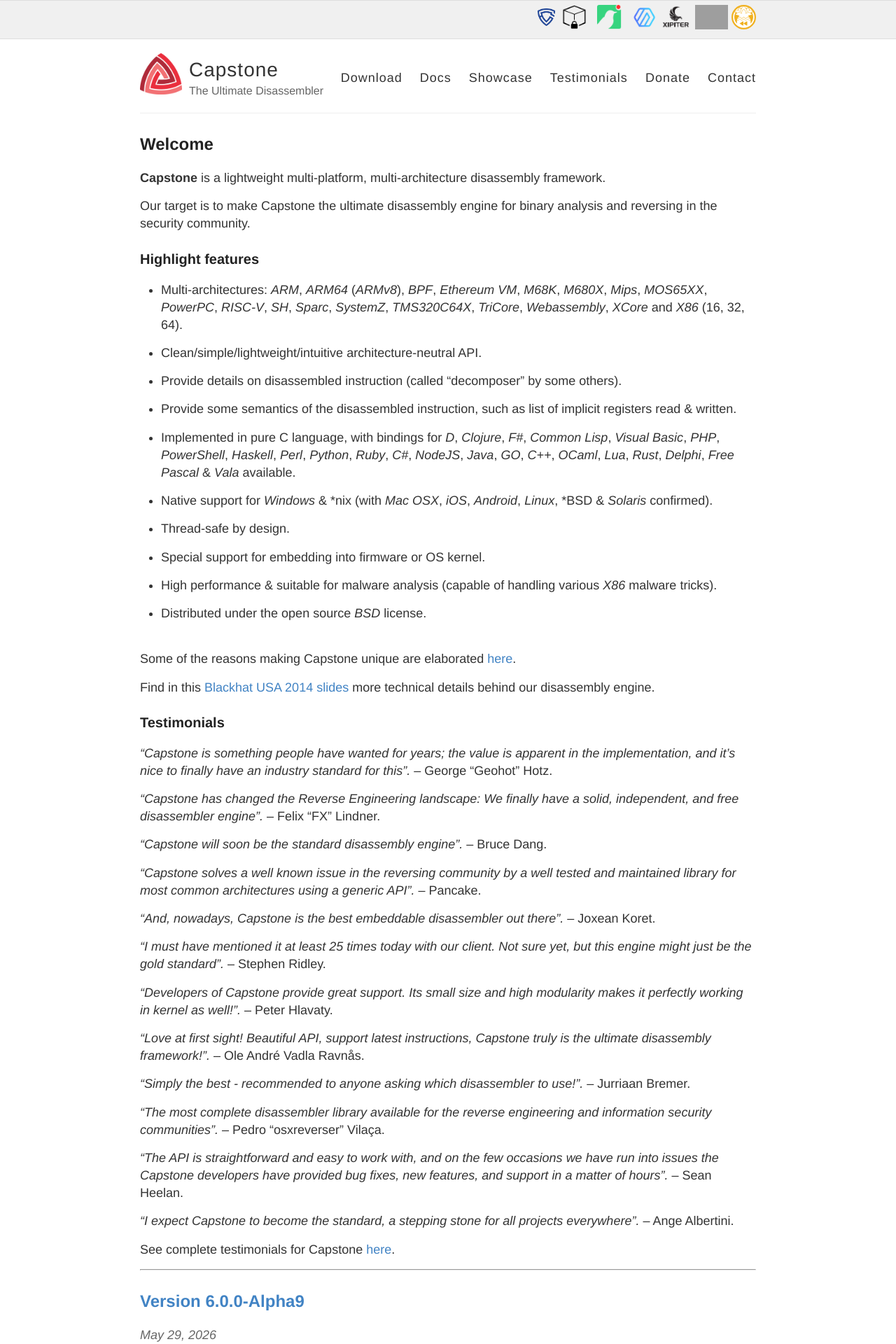
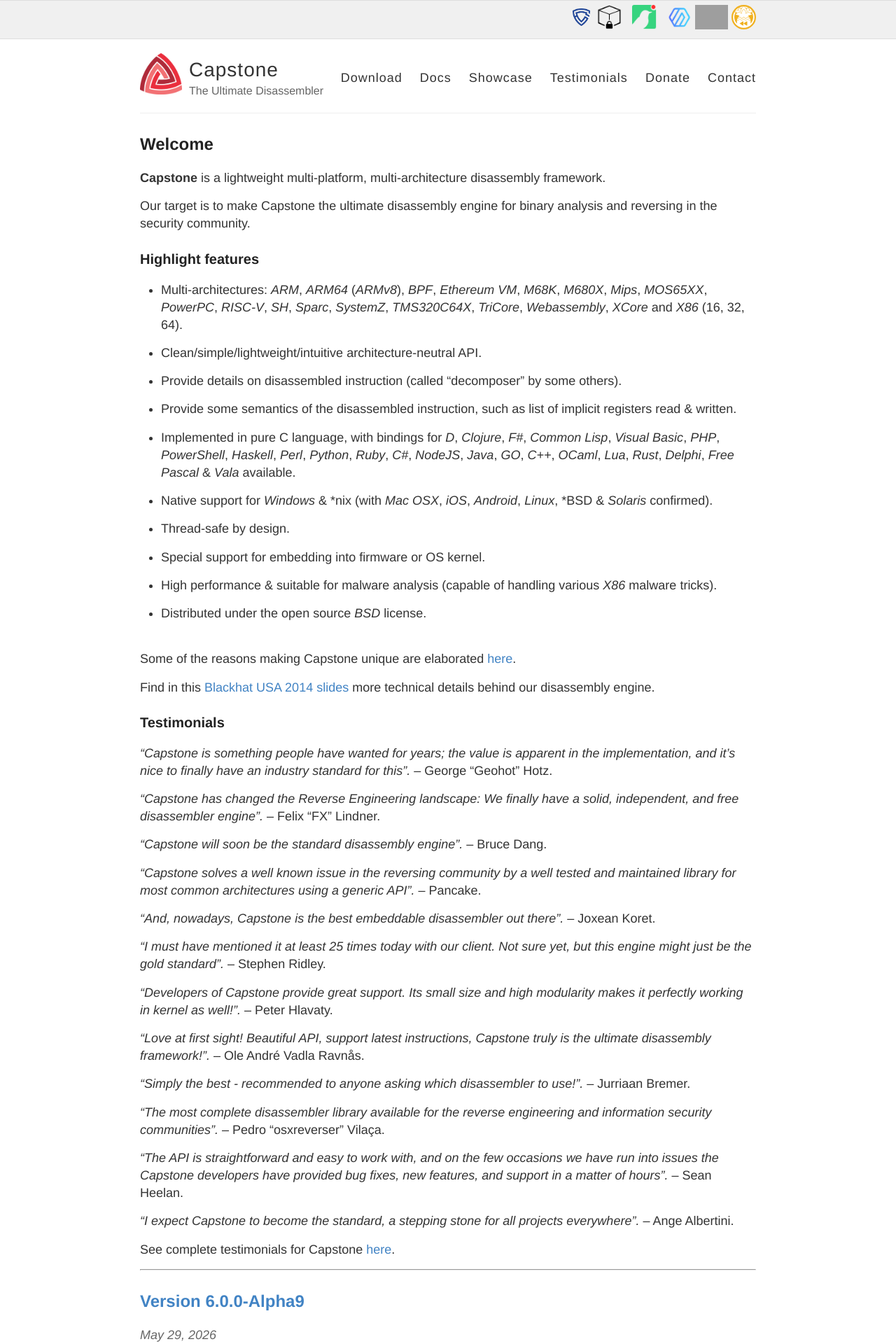
Before and after one commit to capstone-engine/capstone-engine.github.io, a Jekyll site: the page built from index.md, in a window 1280 px wide. Shown: the top 1920 px of the page at 70% size. Built offline with Jekyll 4.4.1, drawn with Linux system fonts in a browser that asks for light colours; grey boxes are pictures that could not be loaded.

Commit message:
Remove dead link from sponsors

```diff
--- a/_includes/sponsors.html
+++ b/_includes/sponsors.html
@@ -11,9 +11,6 @@
 <a href="https://www.nowsecure.com">
 <img border="0" title="Release sponsor" src="/img/nowsecure.png" height="35">
 </a>
-<a href="https://senrio.com">
-<img border="0" title="Release sponsor" src="/img/xipiter.png" height="35">
-</a>
 <a href="https://catenacyber.fr">
 <img border="0" title="Release sponsor" src="/img/catena.png" height="35">
 </a>
```
